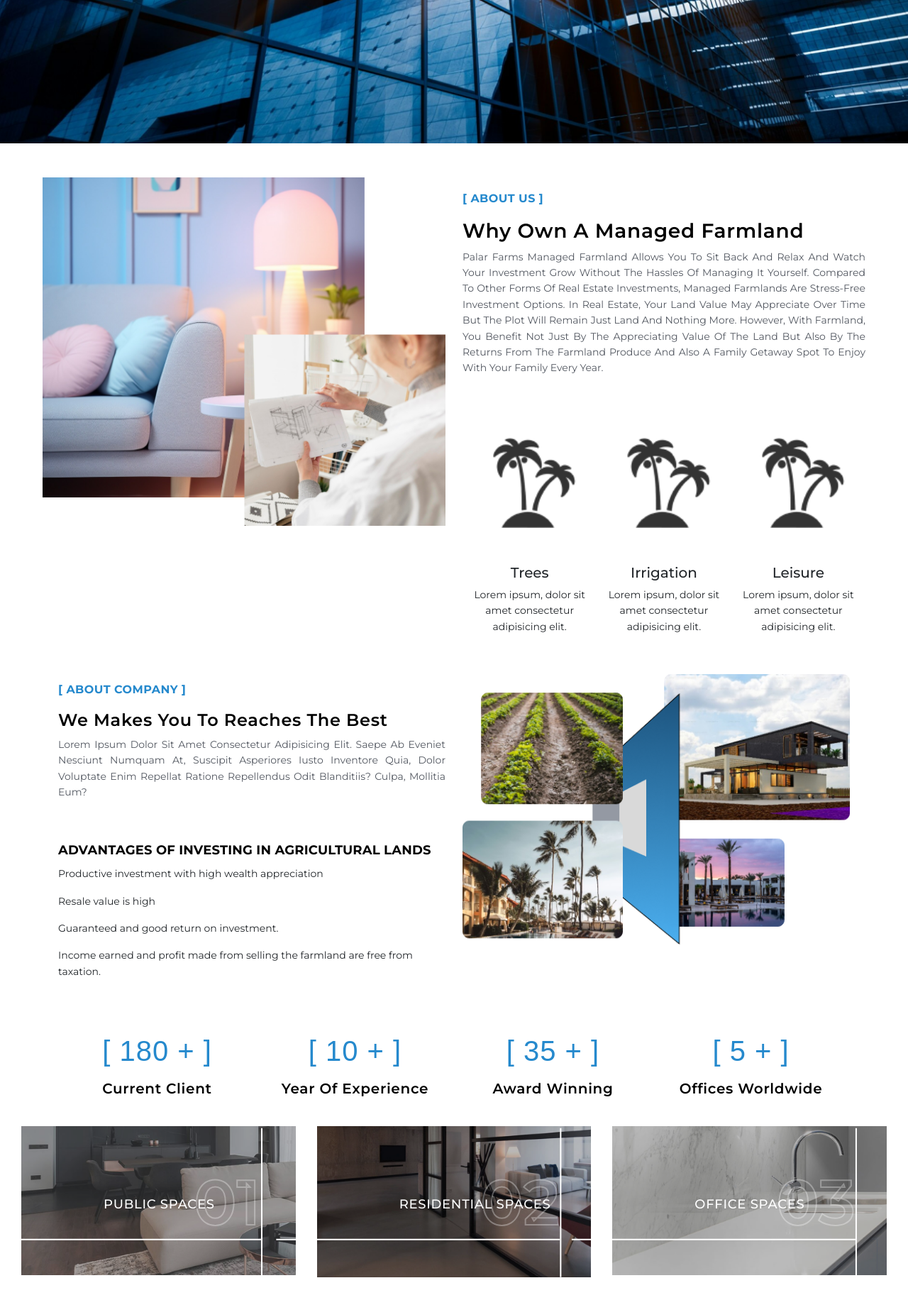
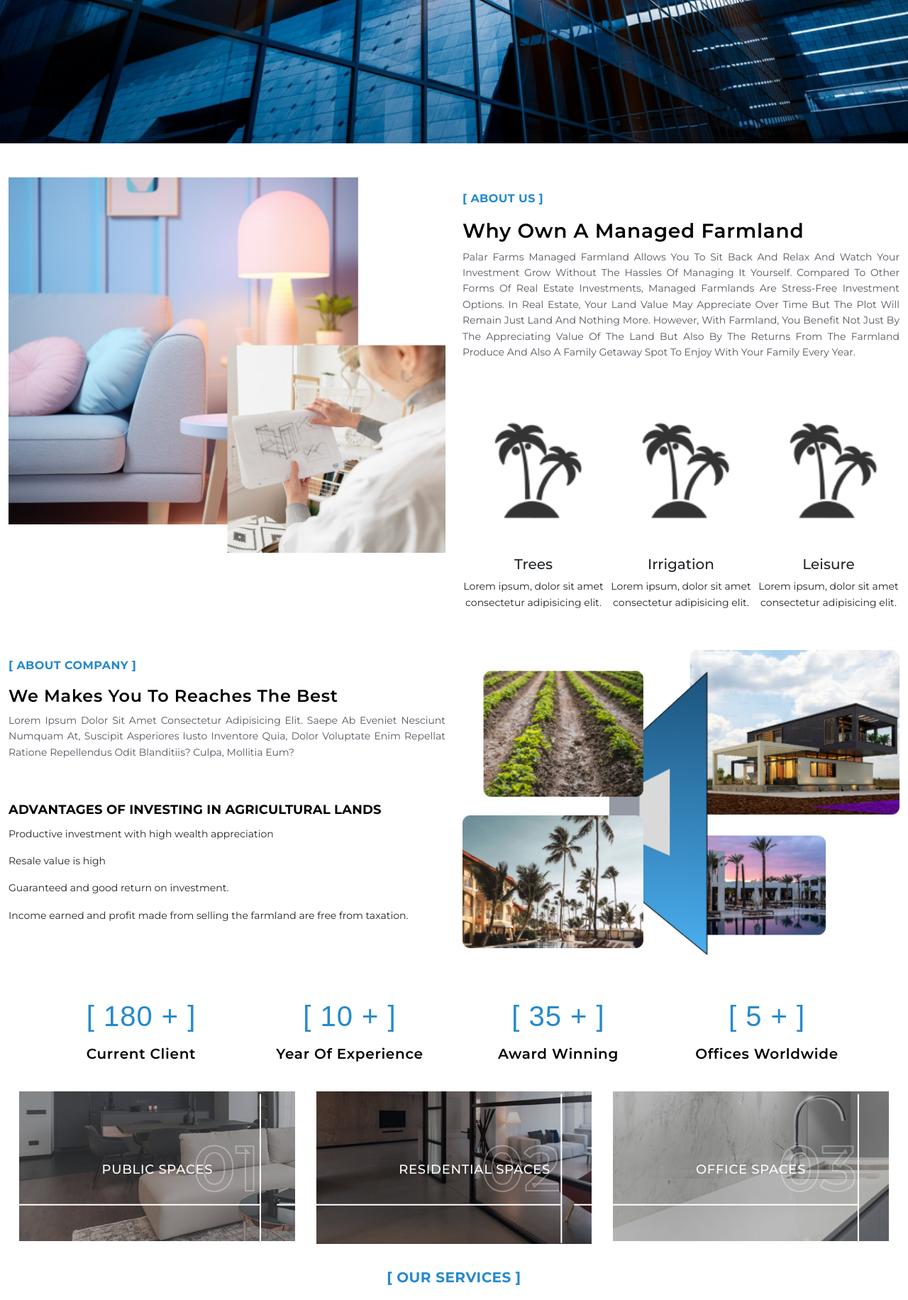
Before and after one commit to arunkishore2001/new-connimora, a PHP site: page / in a window 1280 px wide. Shown: the part 648-2480 px from the top of the page at 71% size. Run offline with PHP 8.4, Linux system fonts and the light colour scheme; some web fonts are replaced.

Commit message:
rewire home page

```diff
--- a/css/styles.css
+++ b/css/styles.css
@@ -26,7 +26,7 @@
 }
 
 .container-fluid {
-  max-width: 1400px;
+  max-width: 1300px;
 }
 
 .container-fluid-max {
--- a/index.html
+++ b/index.html
@@ -132,8 +132,8 @@
       </div>
     </div>
 
-    <div class="container-fluid">
-      <div class="row p-md-5">
+    <div class="container-fluid mt-5">
+      <div class="row">
         <div class="col-md-6">
           <div class="sketch">
             <div class="sketch-image">
@@ -199,7 +199,7 @@
 
     <!-- ----------------About-Section ----------------->
 
-    <div class="container">
+    <div class="container-fluid mt-5">
       <div class="row">
         <div class="col-md-6 left-about">
           <div class="about-heading">
@@ -237,7 +237,7 @@
     </div>
 
     <!------------- count Action------------- -->
-    <div class="container whole-counting">
+    <div class="container-fluid whole-counting">
       <div class="counting">
         <h1 class="count" data-target="180">[ 0 + ]</h1>
         <h5>Current Client</h5>
@@ -258,7 +258,7 @@
 
     <!-- ------------ Space Section---------------- -->
 
-    <div class="container-fluid-max make-space">
+    <div class="container-fluid make-space">
       <div class="space">
         <div class="space-contain">
           <img src="./images/space-1.png" alt="" />
@@ -282,7 +282,7 @@
 
     <!-------------- Service Section ----------------------->
 
-    <div class="container service-contain">
+    <div class="container-fluid service-contain">
       <div class="services-heading">
         <h5 class="comman-sub-heading">[ Our Services ]</h5>
         <h3 class="sketch-heading">What We Can Offer</h3>
@@ -451,7 +451,7 @@
 
     <!-- Working Process -->
 
-    <div class="container-fluid-max process">
+    <div class="container-fluid process">
       <div class="container">
         <div class="process-heading">
           <h5 class="comman-sub-heading">[ Working Process ]</h5>
@@ -501,22 +501,18 @@
             will avoid many common mistakes, minimize the cost of decoration
             materials and choose the best way to imp
           </p>
-
-
         </div>
 
         <div class="button-container landing-btn working-btn">
           <button class="custom-button">GET IN TOUCH</button>
           <div class="line"></div>
         </div>
-
-
       </div>
     </div>
 
     <!--------------------- Partner --------------------------------------->
 
-    <div class="container">
+    <div class="container-fluid">
       <div class="partner-title">
         <h5 class="comman-sub-heading">[ Our Partner ]</h5>
         <h3 class="sketch-heading">Our Trusted Partner</h3>
@@ -594,7 +590,7 @@
     </div>
 
     <!--------------- Gallery -------------------->
-    <div class="container-fluid-max whole-gallery">
+    <div class="container-fluid container-fluid-max whole-gallery">
       <div class="gallery-show">
         <div class="first-half-gallery">
           <div class="gallery">
@@ -622,7 +618,7 @@
       </div>
     </div>
 
-    <div class="container-fluid-max consulting">
+    <div class="container-fluid consulting">
       <div class="container-fluid">
         <div class="consulting-left">
           <div class="counsel-heading">
@@ -806,7 +802,7 @@
 
     <!-- professional -->
 
-    <div class="container">
+    <div class="container-fluid">
       <div class="professional-heading partner-title">
         <h5 class="comman-sub-heading">[ Our Professional ]</h5>
         <h3 class="sketch-heading">meet our skilled team</h3>
@@ -850,7 +846,7 @@
     </div>
 
     <!-- ----------------Contact Us---------------------- -->
-    <div class="container-fluid-max">
+    <div class="container-fluid container-fluid-max">
       <div class="contact-bg">
         <div class="contact-line"></div>
         <img src="./images/contact.png" alt="" />
@@ -1026,7 +1022,7 @@
       </div>
     </div>
 
-    <div class="container-fluid-max">
+    <div class="container-fluid container-fluid-max">
       <div class="google-map-container">
         <iframe
           src="https://www.google.com/maps/embed?pb=!1m18!1m12!1m3!1d15544.127155918764!2d80.1244362405913!3d13.097171895328328!2m3!1f0!2f0!3f0!3m2!1i1024!2i768!4f13.1!3m3!1m2!1s0x3a526237656b9a93%3A0x37587770c442f4d5!2sAyappakkam%2C%20Chennai%2C%20Tamil%20Nadu!5e0!3m2!1sen!2sin!4v1721850667848!5m2!1sen!2sin"
```
